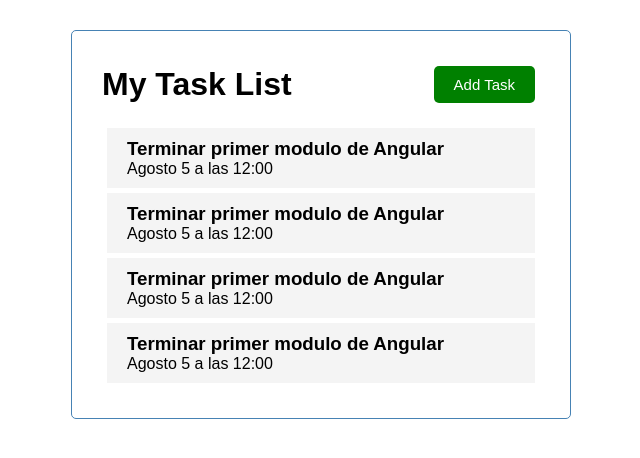
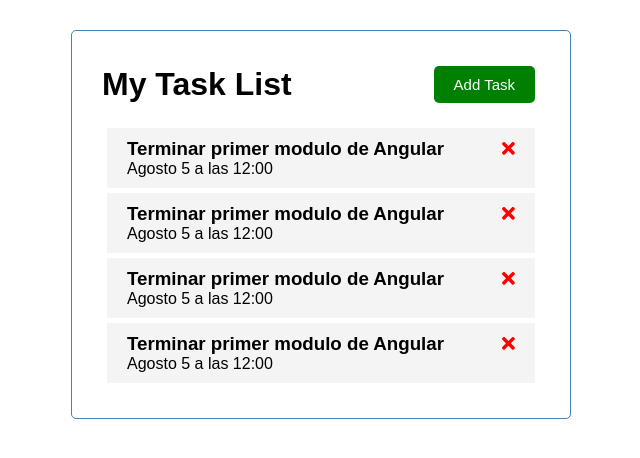
Before and after one commit to maximilianohermosilla/task-list, an Angular app: page / in a window 1280 px wide. Shown: the top 458 px of the page, without its empty margins (319-959 px from the left). Built offline with nearby package versions, Linux system fonts and the light colour scheme.

Commit message:
Lista Style

```diff
--- a/package.json
+++ b/package.json
@@ -18,6 +18,11 @@
     "@angular/platform-browser": "~13.1.0",
     "@angular/platform-browser-dynamic": "~13.1.0",
     "@angular/router": "~13.1.0",
+    "@fortawesome/angular-fontawesome": "^0.10.1",
+    "@fortawesome/fontawesome-svg-core": "~1.2.36",
+    "@fortawesome/free-brands-svg-icons": "^5.15.4",
+    "@fortawesome/free-regular-svg-icons": "^5.15.4",
+    "@fortawesome/free-solid-svg-icons": "^5.15.4",
     "rxjs": "~7.4.0",
     "tslib": "^2.3.0",
     "zone.js": "~0.11.4"
--- a/src/app/app.module.ts
+++ b/src/app/app.module.ts
@@ -6,6 +6,7 @@ import { HeaderComponent } from './components/header/header.component';
 import { ButtonComponent } from './components/button/button.component';
 import { TasksComponent } from './components/tasks/tasks.component';
 import { TasksItemComponent } from './components/tasks-item/tasks-item.component';
+import { FontAwesomeModule } from '@fortawesome/angular-fontawesome';
 
 @NgModule({
   declarations: [
@@ -16,7 +17,8 @@ import { TasksItemComponent } from './components/tasks-item/tasks-item.component
     TasksItemComponent
   ],
   imports: [
-    BrowserModule
+    BrowserModule,
+    FontAwesomeModule
   ],
   providers: [],
   bootstrap: [AppComponent]
--- a/src/app/components/tasks-item/tasks-item.component.html
+++ b/src/app/components/tasks-item/tasks-item.component.html
@@ -1,4 +1,8 @@
 <div class="task">
-    <h3>{{task.text}}</h3>
+    <h3>{{task.text}}
+         <fa-icon
+          [icon]="faTimes"
+          [ngStyle] = "{'color':'red'}"
+          ></fa-icon></h3>
     <p>{{task.day}}</p>
 </div>
--- a/src/app/components/tasks-item/tasks-item.component.ts
+++ b/src/app/components/tasks-item/tasks-item.component.ts
@@ -1,6 +1,7 @@
 import { Component, OnInit, Input } from '@angular/core';
 import {Task} from '../task'
 import {TASKS} from '../mock-tasks'
+import { faTimes } from '@fortawesome/free-solid-svg-icons';
 
 @Component({
   selector: 'app-tasks-item',
@@ -9,6 +10,7 @@ import {TASKS} from '../mock-tasks'
 })
 export class TasksItemComponent implements OnInit {
   @Input() task: Task = TASKS[0];
+  faTimes = faTimes;
 
   constructor() { }
 
```
Also changed, not shown: 1 other file (tests, documents, lock files or other folders).
